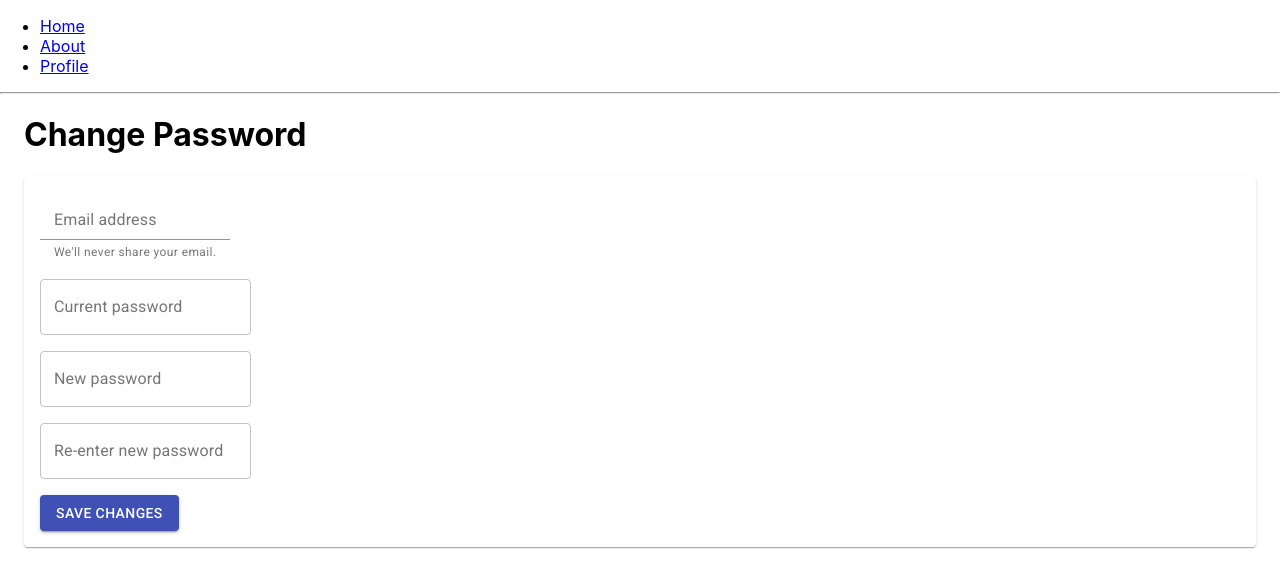
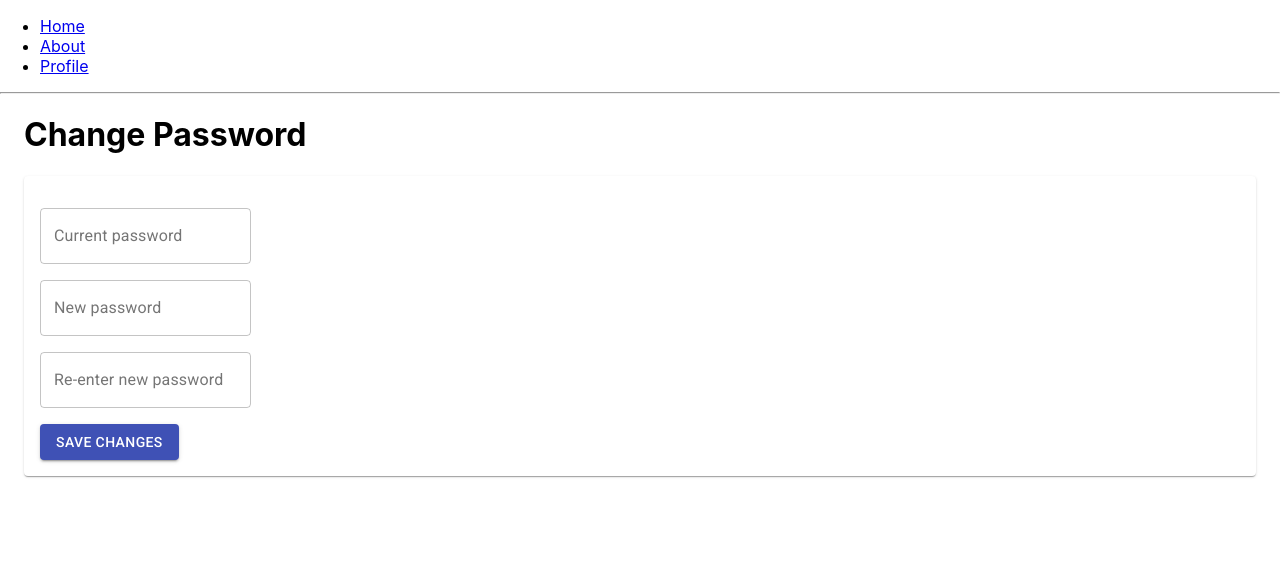
Before and after one commit to zaini/snapsense, a React (Create React App) app in the folder frontend/: page /changepassword in a window 1280 px wide. Shown: the top 588 px of the page. Built offline with nearby package versions, Linux system fonts and the light colour scheme.

Commit message:
Temporarily comment FormControl

```diff
--- a/frontend/src/components/PasswordForm.js
+++ b/frontend/src/components/PasswordForm.js
@@ -17,11 +17,11 @@ const PasswordForm = (props) => {
 
                     <List>
                         <ListItem>
-                            <FormControl variant="outlined">
+                            {/* <FormControl variant="outlined">
                                 <InputLabel htmlFor="email">Email address</InputLabel>
                                 <Input id="email" aria-describedby="my-helper-text" />
                                 <FormHelperText id="my-helper-text">We'll never share your email.</FormHelperText>
-                            </FormControl>
+                            </FormControl> */}
                         </ListItem>
                         <ListItem>
                             <TextField
```
